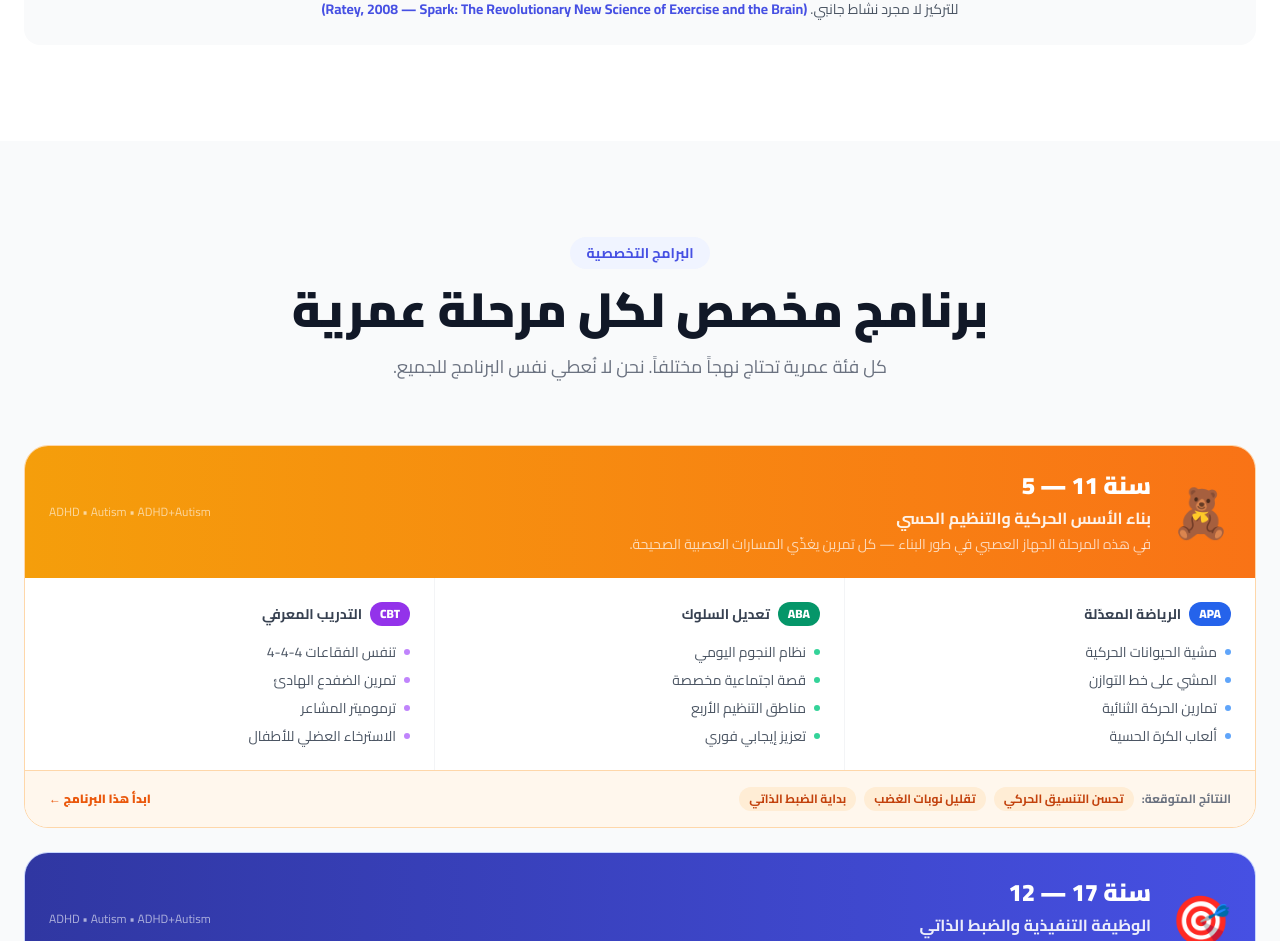
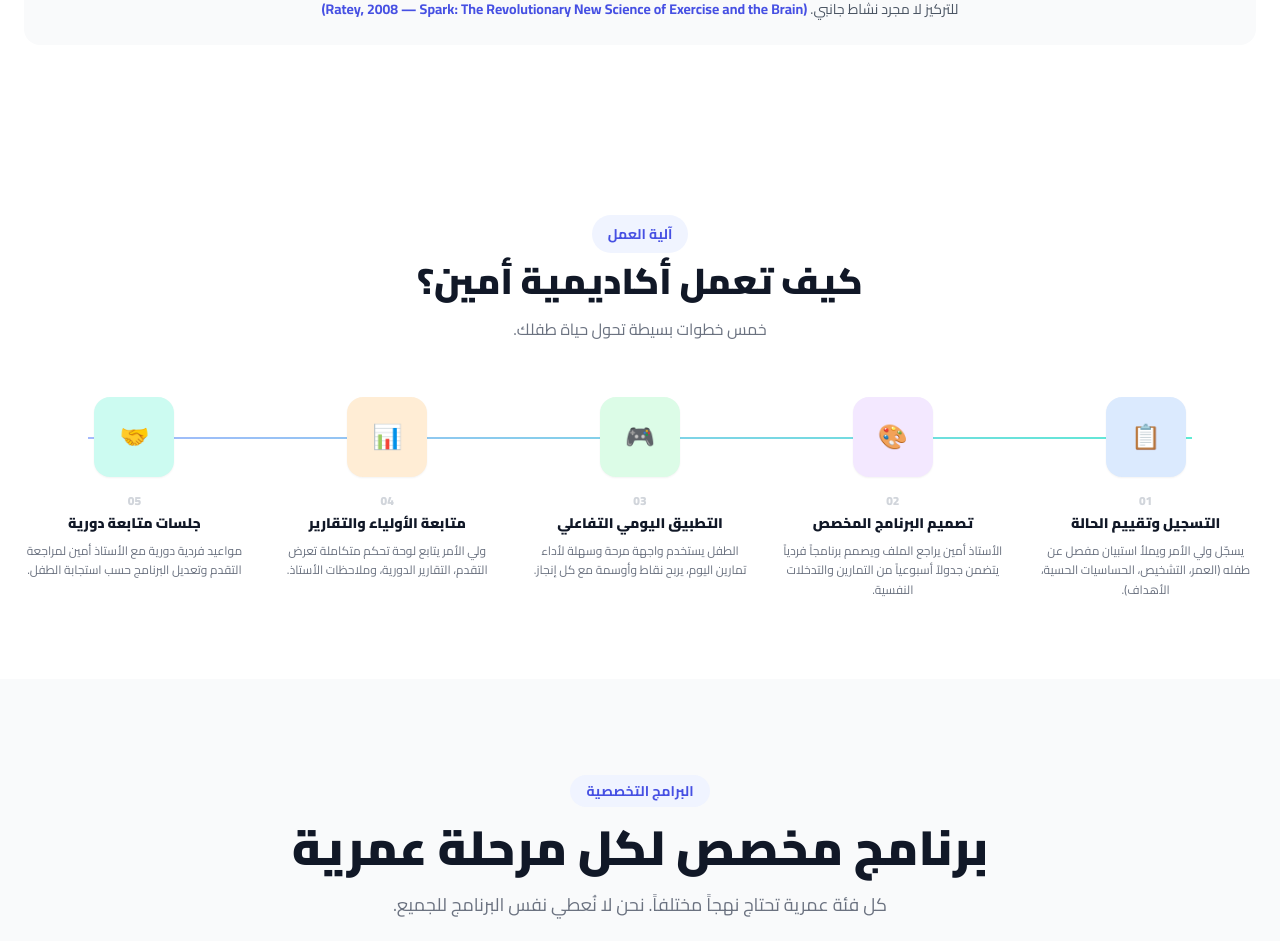
Before and after one commit to aminehamdipro25-crypto/amine-academy, a Next.js app: page / in a window 1280 px wide. Shown: the part 4138-5079 px from the top of the page. Built offline with nearby package versions, Linux system fonts and the light colour scheme; no server answers.

Commit message:
feat: add HowItWorks section to landing page
https://claude.ai/code/session_014JTUkKfyDEnv8Zh19PnRgp

```diff
--- a/app/page.tsx
+++ b/app/page.tsx
@@ -2,6 +2,7 @@ import HeroSection from '@/components/landing/HeroSection'
 import StatsSection from '@/components/landing/StatsSection'
 import FeaturesSection from '@/components/landing/FeaturesSection'
 import AttentionSection from '@/components/landing/AttentionSection'
+import HowItWorks from '@/components/landing/HowItWorks'
 import ProgramsSection from '@/components/landing/ProgramsSection'
 import InteractiveSessionSection from '@/components/landing/InteractiveSessionSection'
 import PlansSection from '@/components/landing/PlansSection'
@@ -17,6 +18,7 @@ export default function HomePage() {
       <StatsSection />
       <FeaturesSection />
       <AttentionSection />
+      <HowItWorks />
       <ProgramsSection />
       <InteractiveSessionSection />
       <PlansSection />
```
